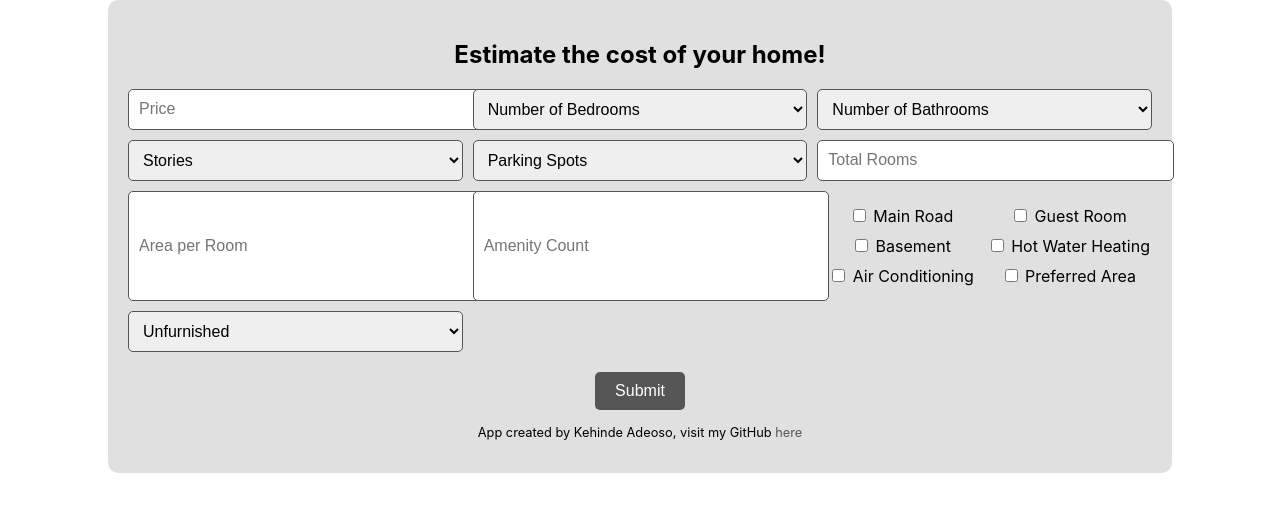
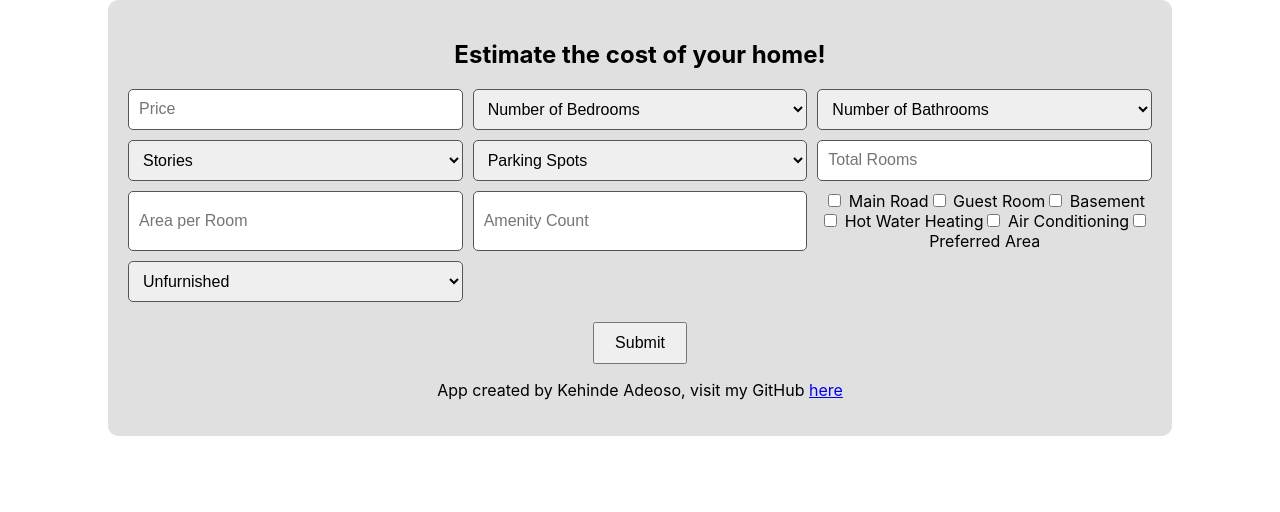
Before and after one commit to keh1nde/home-price-predictor, a React (Create React App) app in the folder frontend/: page / in a window 1280 px wide. Shown: the top 512 px of the page. Built offline with nearby package versions, Linux system fonts and the light colour scheme.

Commit message:
Centered EstimateForm. Separated and properly centered text boxes

```diff
--- a/frontend/src/components/EstimateForm.css
+++ b/frontend/src/components/EstimateForm.css
@@ -7,7 +7,6 @@
   border-radius: 10px;
   justify-content: center; /* Center horizontally */
   align-items: center;
-
 }
 
 h2 {
@@ -16,56 +15,21 @@ h2 {
 
 .input-grid {
   display: grid;
-  grid-template-columns: repeat(3, 1fr);
-  gap: 10px;
+  grid-template-columns: repeat(3, 1fr); /* 3 equal columns */
+  gap: 10px; /* Space between grid items */
+  width: 100%; /* Ensure the grid container takes full width */
 }
 
 .t-input {
   padding: 10px;
-  width: 100%;
   border: 1px solid #555;
   border-radius: 5px;
   font-size: 1rem;
 }
 
+
 .submit-button {
   margin-top: 20px;
   padding: 10px 20px;
   font-size: 1rem;
-  cursor: pointer;
-  background-color: #555;
-  color: white;
-  border: none;
-  border-radius: 5px;
-  transition: background-color 0.3s ease;
 }
-
-.submit-button:hover {
-  background-color: #333;
-}
-
-.footer {
-  margin-top: 15px;
-  font-size: 0.8rem;
-}
-
-.footer a {
-  color: #555;
-  text-decoration: none;
-}
-
-.footer a:hover {
-  text-decoration: underline;
-}
-
-.checkbox-group {
-  display: flex;
-  flex-wrap: wrap;
-  justify-content: space-between;
-  margin: 10px 0;
-}
-
-.checkbox-group label {
-  flex: 1 1 45%;
-  margin: 5px 0;
-}
```
Also changed, not shown: frontend/src/App.css (+7 -9 lines).
